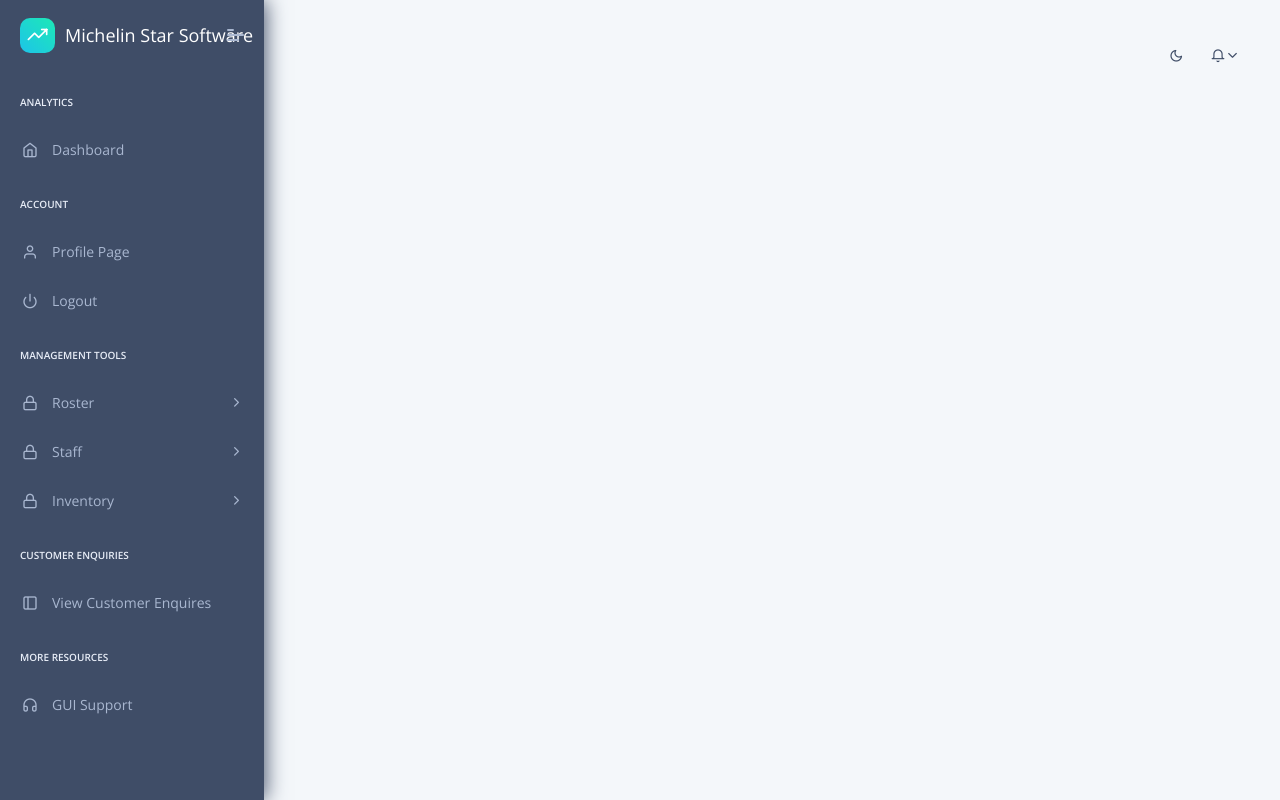
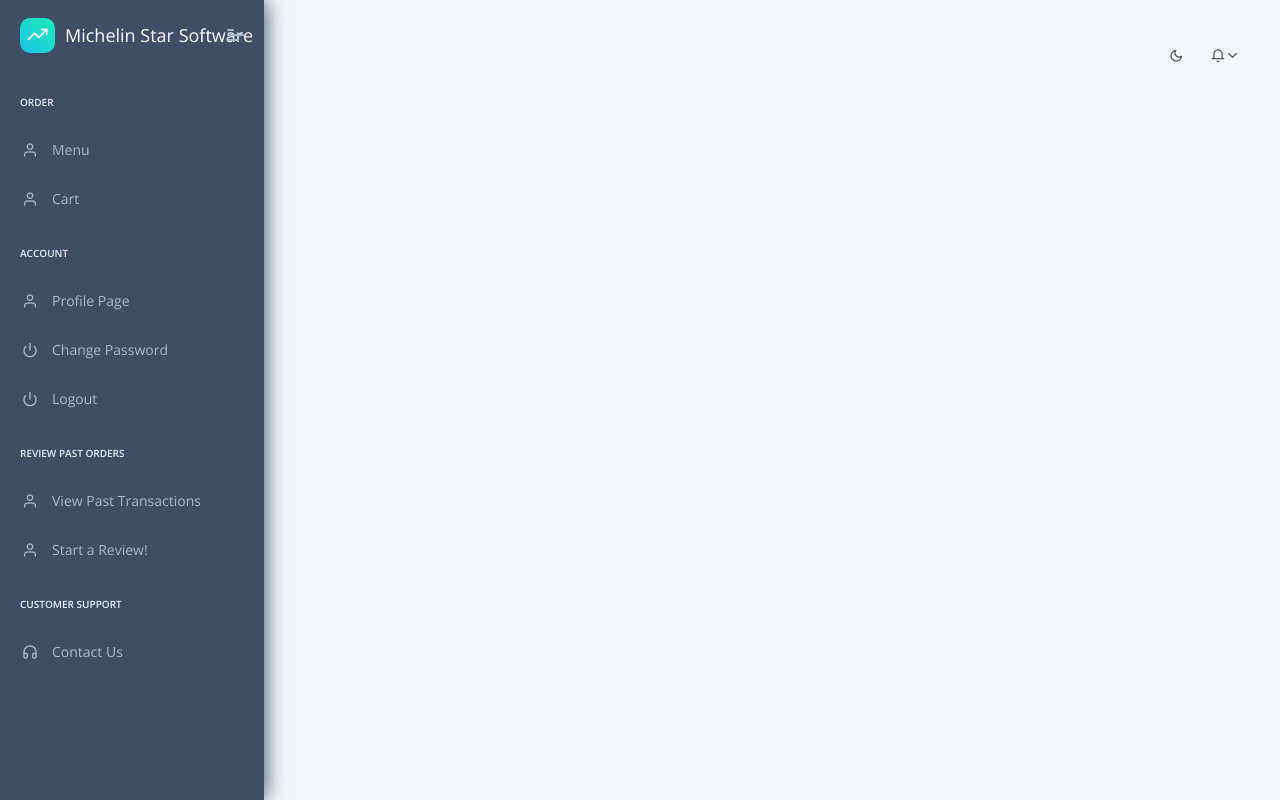
Before and after one commit to cyl-2/Michelin-Star-Software, a Flask app: page / in a window 1280 px wide. Run offline with Flask 2, Linux system fonts and the light colour scheme; some libraries are stand-ins or nearby versions.

Commit message:
customer view and staff view navigation bar, removed print statements

```diff
--- a/app.py
+++ b/app.py
@@ -46,7 +46,7 @@ mysql = MySQL(app)
 @app.before_request
 def logged_in():
     g.user = "cherrylin20172027@gmail.com"#session.get("username", None)
-    g.access = session.get("access_level", None)
+    g.access = "customer" #session.get("access_level", None)
 
 def login_required(view):
     @wraps(view)
@@ -346,7 +346,7 @@ def confirm_code(email, table):
 ##############################################################################################################################################
 ##############################################################################################################################################
 '''
-            ALL FEATURES BELOW ARE RELATED TO THE CUSTOMER ACCOUNT FEATURE
+            ALL FEATURES BELOW ARE RELATED TO THE CUSTOMER ACCOUg.userNT FEATURE
 '''
 ##############################################################################################################################################
 ##############################################################################################################################################
@@ -355,21 +355,17 @@ def confirm_code(email, table):
 @app.route('/customer_profile')
 @login_required
 def customer_profile():
-    username = session['username']
     cur = mysql.connection.cursor()
     message = ''
     transactionHistory=''
     image = None
-    cur.execute(" SELECT * FROM customer WHERE email=%s",(username,))
+    cur.execute(" SELECT * FROM customer WHERE email=%s",(g.user,))
     check= cur.fetchone()['profile_pic']
-    print(check)
     if check is None:
         error = 'No profile picture yet'
-        print('why')
     else:
         image=check
-        print(image)
-    cur.execute("SELECT * FROM transactions WHERE username=%s;",(username,))
+    cur.execute("SELECT * FROM transactions WHERE username=%s;",(g.user,))
     check2 = cur.fetchall()
     if check2 is not None:
         message = "You've made no transactions yet"
@@ -386,14 +382,13 @@ def customer_profile():
 @app.route('/user_pic', methods=['GET','POST'])
 @login_required
 def user_pic():
-    username = session['username']
     cur = mysql.connection.cursor()
     form = UserPic()
     if form.validate_on_submit():
         profile_pic = form.profile_pic.data
         filename = secure_filename(profile_pic.filename)
         profile_pic.save(os.path.join(app.config['UPLOAD_FOLDER'], filename))
-        cur.execute(' UPDATE customer SET profile_pic=%s WHERE email=%s; ' ,(filename,username))
+        cur.execute(' UPDATE customer SET profile_pic=%s WHERE email=%s; ' ,(filename, g.user))
         mysql.connection.commit()
         cur.close()
         return redirect(url_for('customer_profile'))
@@ -972,7 +967,6 @@ def generate_roster():
     for id in data:
         employees.append(id['staff_id'])
     roster = Roster()
-    print(requirements)
     result = roster.generate(requirements, employees)
     cur.execute("UPDATE roster SET mon = '', tue = '', wed = '', thu = '', fri = '', sat = '', sun = '';")
     mysql.connection.commit()
@@ -1150,19 +1144,15 @@ def addDish():
             ingredients = form.ingredients.data
             allergins= form.allergins.data
             filename = secure_filename(dishPic.filename)
-            #print(filename)
             dishPic.save(os.path.join(app.config['UPLOAD_FOLDER'],filename))
             cur.execute("INSERT INTO dish (name, cost, cook_time, dishType, description,dishPic,allergies) VALUES(%s,%s,%s,%s,%s,%s,%s);", (name,cost,cookTime,dishType,dishDescription,filename,allergins))
             mysql.connection.commit()
-            print(ingredients)
             if ingredients is not None:
                 ingredients=ingredients.split(',')
                 for ingredient in ingredients:
-                    print(ingredient)
                     cur.execute("SELECT * FROM ingredient WHERE name=%s",(ingredient,))
                     ingredient_id=cur.fetchone()
                     if ingredient_id is not None:
-                        print('hellor', ingredient_id)
                         ingredient_id=ingredient_id['ingredient_id']
                         cur.execute('SELECT * FROM dish WHERE name=%s AND cost=%s AND cook_time=%s',(name, cost, cookTime))
                         dish_id=cur.fetchone()['dish_id']
@@ -1210,8 +1200,7 @@ def menu():
     side = cur.fetchall()
     cur.execute(" SELECT * FROM transactions WHERE username = %s",(g.user,))
     transactions = cur.fetchall()
-    cur.close()#
-    print(g.user)
+    cur.close()
     return render_template('customer/dishes.html', dishes=dishes, starters=starters, mainCourse=mainCourse,dessert=dessert, drink=drink,side=side, transactions=transactions)
 
 @app.route('/review_dish/<int:dish_id>',methods=['GET', 'POST'])
@@ -1225,9 +1214,6 @@ def review_dish(dish_id):
     if form.validate_on_submit():
         rating = form.rating.data
         comment = form.comment.data
-        print()
-        print(rating)
-        print(comment)
         if comment == '' or comment == None:
             cur.execute("""INSERT INTO reviews ( username, comment, rating, dish_id) VALUES
                 (%s,%s,%s,%s)""",(g.user,'', rating, dish_id))
@@ -1245,9 +1231,7 @@ def review_dish(dish_id):
 def dish(dish_id):
     if str(dish_id) not in session:
         session[str(dish_id)]={}
-        print(session[str(dish_id)])
     session['CurrentDish'] = dish_id
-    print(session[str(dish_id)])
     form = submitModifications()
     cur=mysql.connection.cursor()
     cur.execute('SELECT * FROM dish WHERE dish_id=%s',(dish_id,))
@@ -1255,31 +1239,24 @@ def dish(dish_id):
     dish_id=dish['dish_id']
     cur.execute("SELECT * FROM dish_ingredient JOIN ingredient ON dish_ingredient.ingredient_id = ingredient.ingredient_id  WHERE dish_ingredient.dish_id=%s",(dish_id,))
     result=cur.fetchall()
-    print(result)
     for value in result:
         ingredient_id=value['ingredient_id']
-        print('INGREDIENTID ', ingredient_id)
         if ingredient_id not in session[str(dish_id)]:
             session[str(dish_id)][ingredient_id] =1
-            print('todo')
-            print(session[str(dish_id)][ingredient_id])
     if form.validate_on_submit():
         changes = ''
         cur.execute('SELECT * FROM dish_ingredient WHERE dish_id=%s',(dish_id,))
         ingredients=cur.fetchall()
         for ingredient in ingredients:
-            print(ingredient)
             ingredient_id = ingredient['ingredient_id']
             cur.execute("SELECT * FROM ingredient WHERE ingredient_id=%s",(ingredient_id,))
             ing_name=cur.fetchone()['name']
             #ingredient_name = ingredient['name']
             if ingredient_id not in session[str(dish_id)]:
                 session[str(dish_id)][ingredient_id] =1
-                print(session[dish_id])
             else:
                 quantity=session[str(dish_id)][ingredient_id]
                 changes+= str(ing_name) + str(quantity)
-                print('changes1:',changes)
                 session[str(dish_id)][ingredient_id] =1
         cur.execute("INSERT INTO modifications(dish_id,changes,user) VALUES(%s,%s,%s)",(dish_id,changes,g.user))
         mysql.connection.commit()
@@ -1301,7 +1278,6 @@ def inc_quantity_ingredient(ingredient_id):
     if ingredient_id not in session[str(dish_id)]:
         session[str(dish_id)][ingredient_id] = 1
     session[str(dish_id)][ingredient_id] = session[str(dish_id)][ingredient_id] +1
-    print(session[str(dish_id)][ingredient_id])
     return redirect(url_for('dish',dish_id=dish_id))
 
 @app.route('/dec_quantity_ingredient/<int:ingredient_id>')
@@ -1328,14 +1304,10 @@ def cart():
     full = 0
     if 'cart' not in session:
         session['cart'] = {}
-        print('create session')
     names = {}
-    print(session['cart'])
     for dish_id in session['cart']:
-        print('heeloor',dish_id)
         cur.execute('SELECT * FROM dish WHERE dish_id=%s LIMIT 1;',(dish_id,))
         name = cur.fetchone()['name']
-        print(name)
         names[dish_id] = name
         cur.execute(' SELECT * FROM dish WHERE dish_id=%s; ',(dish_id,))
         dish = cur.fetchone()
@@ -1425,7 +1397,6 @@ def checkout():
         cur.execute('SELECT * FROM dish_ingredient WHERE dish_id=%s',(dish_id,))
         ingredients=cur.fetchall()
         changes=''
-        print('session',session['cart'])
     if form.validate_on_submit():
         cardNum=form.cardNum.data
         cardHolder = form.cardHolder.data
@@ -1435,12 +1406,9 @@ def checkout():
         for dish_id in session['cart']:
             cur.execute('SELECT * FROM modifications WHERE dish_id=%s AND user=%s',(dish_id,g.user))
             result = cur.fetchall()
-            print('Result:',result)
             for values in result:
-                print('myval',values)
                 cur.execute('SELECT * FROM dish WHERE dish_id=%s',(dish_id,))
                 currentDish=cur.fetchone()
-                print('cd',currentDish)
                 cost=currentDish['cost']
                 changes=values['changes']
                 cur.execute('INSERT INTO transactions(username, dish_id,cost,quantity,date) VALUES(%s,%s,%s,%s,%s) ',(username, dish_id,cost,1,date))
@@ -1476,12 +1444,9 @@ def breakTimes():
         if working[day] != '':
             shift = working[day]
             workingToday[working['staff_id']] =shift
-    print('hello')
-    print(workingToday)
     numWorkers = len(workingToday)
     for employee in workingToday:
         shift = workingToday[employee]
-        print(shift)
         hoursWorking= int(shift[0]+shift[1]) - int(shift[6]+shift[7])
         if hoursWorking <0:
             hoursWorking = hoursWorking*-1
@@ -1498,12 +1463,9 @@ def breakTimes():
         start = int(shift[0]+shift[1])
         endShift = int(shift[6] + shift[7])
         for i in range(0,breaks):
-            print(i)
             proposedBreak = 0
             #start =None
             for j in range(4,1,-1):
-                print()
-                print('start',start)
                 proposedBreak = start + j
                 if proposedBreak in breaksAssigned:
                     proposedBreak = 0
@@ -1520,11 +1482,6 @@ def breakTimes():
                         endBreak =start+0.45
                         workingToday[employee].append(start)
                     break
-            #if breaksAssigned[proposedBreak] <=
-            #end = start +.45
-            #print(start)
-            #no break
-        print("shiftLength",hoursWorking)
     return ("breaks.html")
 
 
--- a/schema.sql
+++ b/schema.sql
@@ -54,6 +54,7 @@ CREATE TABLE customer
     customer_id INTEGER PRIMARY KEY AUTO_INCREMENT,
     email TEXT NOT NULL,
     code TEXT,
+    access_level TEXT DEFAULT "customer" NOT NULL,
     first_name TEXT NOT NULL,
     last_name TEXT NOT NULL,
     password TEXT NOT NULL,
--- /dev/null
+++ b/templates/includes/customer_sidebar.html
@@ -0,0 +1,84 @@
+<!-- add_table, addDish -->
+
+<nav class="pcoded-navbar">
+    <div class="navbar-wrapper">
+        <div class="navbar-brand header-logo">
+            <a href="/" class="b-brand">
+                <div class="b-bg">
+                    <i class="feather icon-trending-up"></i>
+                </div>
+                <span class="b-title">Michelin Star Software</span>
+            </a>
+            <a class="mobile-menu" id="mobile-collapse" href="javascript:"><span></span></a>
+        </div>
+        <div class="navbar-content scroll-div">
+            <ul class="nav pcoded-inner-navbar">
+
+                <li class="nav-item pcoded-menu-caption">
+                    <label>Order</label>
+                </li>
+
+                <li class="nav-item">
+                    <a href="{{ url_for('menu') }}" class="nav-link">
+                        <span class="pcoded-micon"><i class="feather icon-user"></i></span>
+                            <span class="pcoded-mtext">Menu</span></a>
+                </li>
+                <li class="nav-item">
+                    <a href="{{ url_for('cart') }}" class="nav-link">
+                        <span class="pcoded-micon"><i class="feather icon-user"></i></span>
+                            <span class="pcoded-mtext">Cart</span></a>
+                </li>
+
+                <li class="nav-item pcoded-menu-caption">
+                    <label>Account</label>
+                </li>
+
+                <li class="nav-item {% if 'profile' in segment %} active {% endif %}">
+                    <a href="{{ url_for('customer_profile') }}" class="nav-link">
+                        <span class="pcoded-micon"><i class="feather icon-user"></i></span>
+                            <span class="pcoded-mtext">Profile Page</span></a>
+                </li>
+
+                <li class="nav-item">
+                    <a href="{{ url_for('change_password', table='customer') }}" class="nav-link">
+                        <span class="pcoded-micon"><i class="feather icon-power"></i></span><span class="pcoded-mtext">Change Password</span>
+                    </a>
+                </li>
+
+                <li class="nav-item">
+                    <a href="{{ url_for('logout') }}" class="nav-link">
+                        <span class="pcoded-micon"><i class="feather icon-power"></i></span><span class="pcoded-mtext">Logout</span>
+                    </a>
+                </li>
+
+                <li class="nav-item pcoded-menu-caption">
+                    <label>Review Past Orders</label>
+                </li>
+
+                <li class="nav-item {% if 'profile' in segment %} active {% endif %}">
+                    <a href="{{ url_for('index') }}" class="nav-link">
+                        <span class="pcoded-micon"><i class="feather icon-user"></i></span>
+                            <span class="pcoded-mtext">View Past Transactions</span></a>
+                </li>
+
+                <li class="nav-item {% if 'profile' in segment %} active {% endif %}">
+                    <a href="{{ url_for('index') }}" class="nav-link">
+                        <span class="pcoded-micon"><i class="feather icon-user"></i></span>
+                            <span class="pcoded-mtext">Start a Review!</span></a>
+                </li>
+
+                <li class="nav-item pcoded-menu-caption">
+                    <label>Customer Support</label>
+                </li>
+                <li data-username="Support Page" class="nav-item ">
+                    <a target="_blank" href="{{ url_for('contact_us') }}" class="nav-link">
+                        <span class="pcoded-micon">
+                            <i class="feather icon-headphones"></i>
+                        </span>
+                        <span class="pcoded-mtext">Contact Us</span>
+                    </a>
+                </li>
+            </ul>
+        </div>
+    </div>
+</nav>
--- a/templates/includes/sidebar.html
+++ b/templates/includes/manager_sidebar.html
@@ -32,6 +32,12 @@
                     <a href="{{ url_for('staff_profile') }}" class="nav-link">
                         <span class="pcoded-micon"><i class="feather icon-user"></i></span>
                             <span class="pcoded-mtext">Profile Page</span></a>
+                </li>
+
+                <li class="nav-item">
+                    <a href="{{ url_for('change_password', table='staff') }}" class="nav-link">
+                        <span class="pcoded-micon"><i class="feather icon-power"></i></span><span class="pcoded-mtext">Change Password</span>
+                    </a>
                 </li>
 
                  <!-- I want the logout linked here -->
--- a/templates/layouts/base.html
+++ b/templates/layouts/base.html
@@ -57,7 +57,19 @@
     </div>
     <!-- [ Pre-loader ] End -->
 
-    {% include 'includes/sidebar.html' %}
+    {% if g.access == "ordinary staff" %}
+        {% include 'includes/staff_sidebar.html' %}
+    {% endif %}
+
+    {% if g.access == "managerial" %}
+        {% include 'includes/manager_sidebar.html' %}
+    {% endif %}
+
+    {% if g.access == "customer" %}
+        {% include 'includes/customer_sidebar.html' %}
+    {% endif %}
+
+
     {% include 'includes/navigation.html' %}
 
     {% block content %}{% endblock content %}
```
Also changed, not shown: templates/includes/staff_sidebar.html (added, +77 -0 lines), templates/staff/map.html (deleted, +0 -11 lines).
